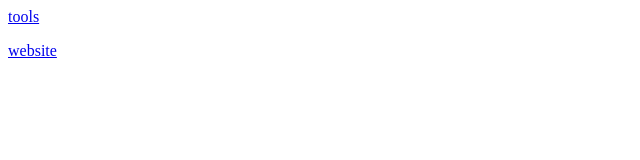
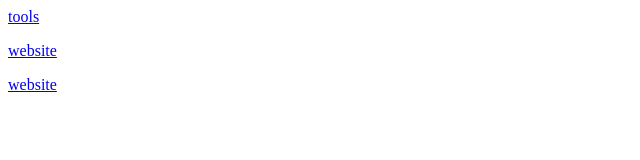
Before and after one commit to gwjcfls/gwjcfls.github.io, a plain HTML site: page index.htm in a window 1280 px wide. Shown: the full height of the page, 0-640 px from the left. Drawn offline with Linux system fonts and the light colour scheme.

Commit message:
Update index.htm

```diff
--- a/index.htm
+++ b/index.htm
@@ -10,6 +10,7 @@
 
 <p><a href="tools.htm">tools</a></p>
 <p><a href="website.htm">website</a></p>
+<p><a href="game.html">website</a></p>
 
 </body>
 
```
